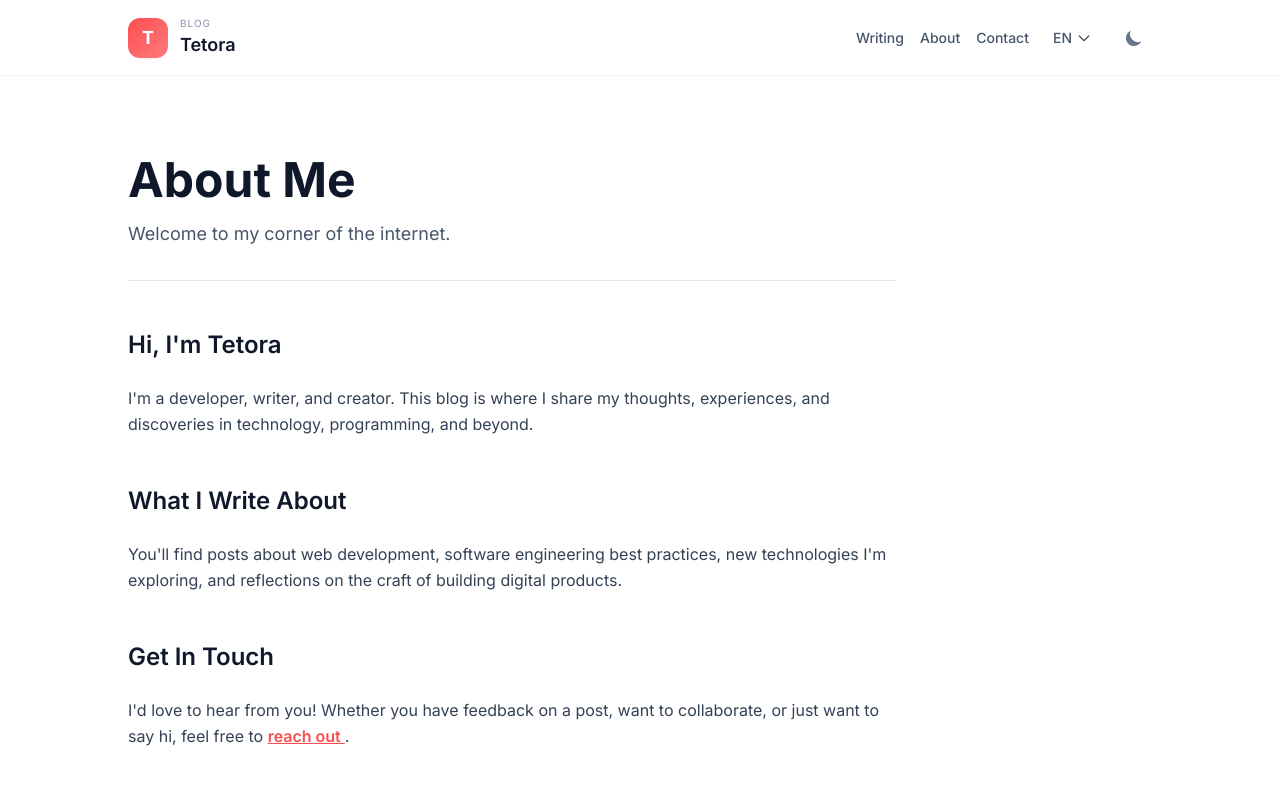
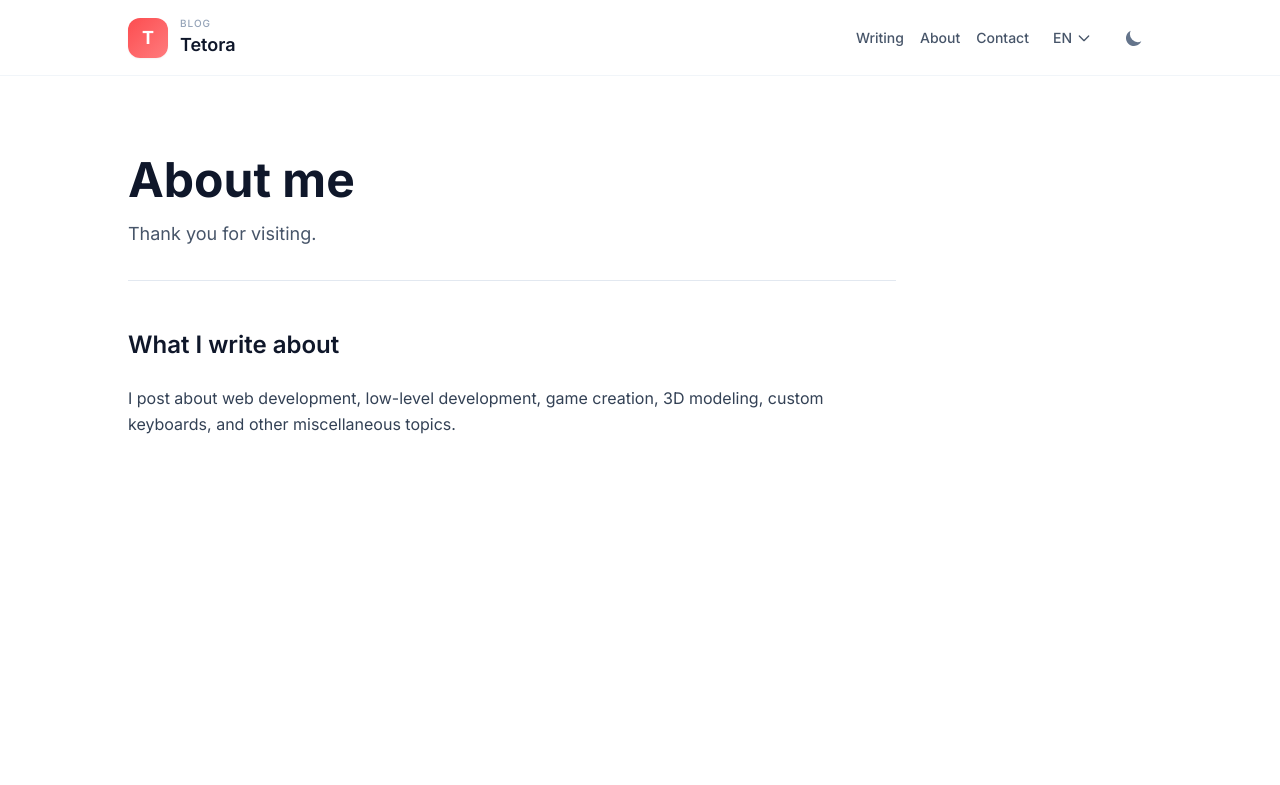
Before and after one commit to acerola/tetora-blog, a Jekyll site: the page built from en/about.md, in a window 1280 px wide and 900 px high. Shown: the top 785 px of the window. Built offline with Jekyll 4.4.1, drawn with Linux system fonts in a browser that asks for light colours.

Commit message:
chore: update about page

```diff
--- a/_includes/nav.html
+++ b/_includes/nav.html
@@ -35,14 +35,39 @@
 
             {% comment %} Determine the URL for this language {% endcomment %}
             {% if page.ref %}
+              {% comment %} Article: try to find translated version {% endcomment %}
               {% assign translated_post = site.articles | where: "ref", page.ref | where: "lang", lang_code | first %}
               {% if translated_post %}
                 {% assign lang_url = translated_post.url %}
               {% else %}
-                {% assign lang_url = "/" | append: lang_code | append: "/" %}
+                {% comment %} No translation - replace lang in current URL path {% endcomment %}
+                {% assign current_url = page.url | split: '/' %}
+                {% assign lang_url_parts = "" | split: "" %}
+                {% for part in current_url %}
+                  {% if forloop.first %}
+                    {% comment %} Skip empty first element {% endcomment %}
+                  {% elsif site.languages contains part %}
+                    {% assign lang_url_parts = lang_url_parts | push: lang_code %}
+                  {% else %}
+                    {% assign lang_url_parts = lang_url_parts | push: part %}
+                  {% endif %}
+                {% endfor %}
+                {% assign lang_url = lang_url_parts | join: '/' | prepend: '/' %}
               {% endif %}
             {% else %}
-              {% assign lang_url = "/" | append: lang_code | append: "/" %}
+              {% comment %} Non-article page: replace language prefix in URL {% endcomment %}
+              {% assign current_url = page.url | split: '/' %}
+              {% assign lang_url_parts = "" | split: "" %}
+              {% for part in current_url %}
+                {% if forloop.first %}
+                  {% comment %} Skip empty first element {% endcomment %}
+                {% elsif site.languages contains part %}
+                  {% assign lang_url_parts = lang_url_parts | push: lang_code %}
+                {% else %}
+                  {% assign lang_url_parts = lang_url_parts | push: part %}
+                {% endif %}
+              {% endfor %}
+              {% assign lang_url = lang_url_parts | join: '/' | prepend: '/' %}
             {% endif %}
 
             <a href="{{ lang_url | relative_url }}"
--- a/en/about.md
+++ b/en/about.md
@@ -1,46 +1,26 @@
 ---
 layout: default
 title: "About"
-description: "About Tetora"
+description: "About"
 lang: en
 permalink: /en/about/
 ---
 <article class="mt-10 max-w-3xl">
   <div class="border-b border-slate-200 pb-8">
-    <h1 class="text-4xl font-bold text-slate-900 dark:text-slate-100 md:text-5xl">About Me</h1>
+    <h1 class="text-4xl font-bold text-slate-900 dark:text-slate-100 md:text-5xl">About me</h1>
     <p class="mt-4 text-lg text-slate-600 dark:text-slate-400">
-      Welcome to my corner of the internet.
+        Thank you for visiting.
     </p>
   </div>
 
   <div class="prose prose-slate dark:prose-invert mt-10 max-w-none">
     <section class="mb-10">
-      <h2 class="text-2xl font-semibold text-slate-900 dark:text-slate-100">Hi, I'm Tetora</h2>
+      <h2 class="text-2xl font-semibold text-slate-900 dark:text-slate-100">What I write about</h2>
       <p class="mt-4 text-base leading-relaxed text-slate-700 dark:text-slate-300">
-        I'm a developer, writer, and creator. This blog is where I share my
-        thoughts, experiences, and discoveries in technology, programming,
-        and beyond.
+        I post about web development, low-level development, game creation, 3D modeling, custom keyboards, and other miscellaneous topics.
       </p>
     </section>
 
-    <section class="mb-10">
-      <h2 class="text-2xl font-semibold text-slate-900 dark:text-slate-100">What I Write About</h2>
-      <p class="mt-4 text-base leading-relaxed text-slate-700 dark:text-slate-300">
-        You'll find posts about web development, software engineering best
-        practices, new technologies I'm exploring, and reflections on the
-        craft of building digital products.
-      </p>
-    </section>
+  </div>
 
-    <section class="mb-10">
-      <h2 class="text-2xl font-semibold text-slate-900 dark:text-slate-100">Get In Touch</h2>
-      <p class="mt-4 text-base leading-relaxed text-slate-700 dark:text-slate-300">
-        I'd love to hear from you! Whether you have feedback on a post,
-        want to collaborate, or just want to say hi, feel free to
-        <a class="font-semibold text-[#fc4d50] hover:underline" href="mailto:hello@tetora.blog">
-          reach out
-        </a>.
-      </p>
-    </section>
-  </div>
 </article>
```
Also changed, not shown: _articles/2026-02-14-Computer-Architecture/ko.md (+4 -3 lines), ja/about.md (+6 -26 lines), ko/about.md (+6 -24 lines).
